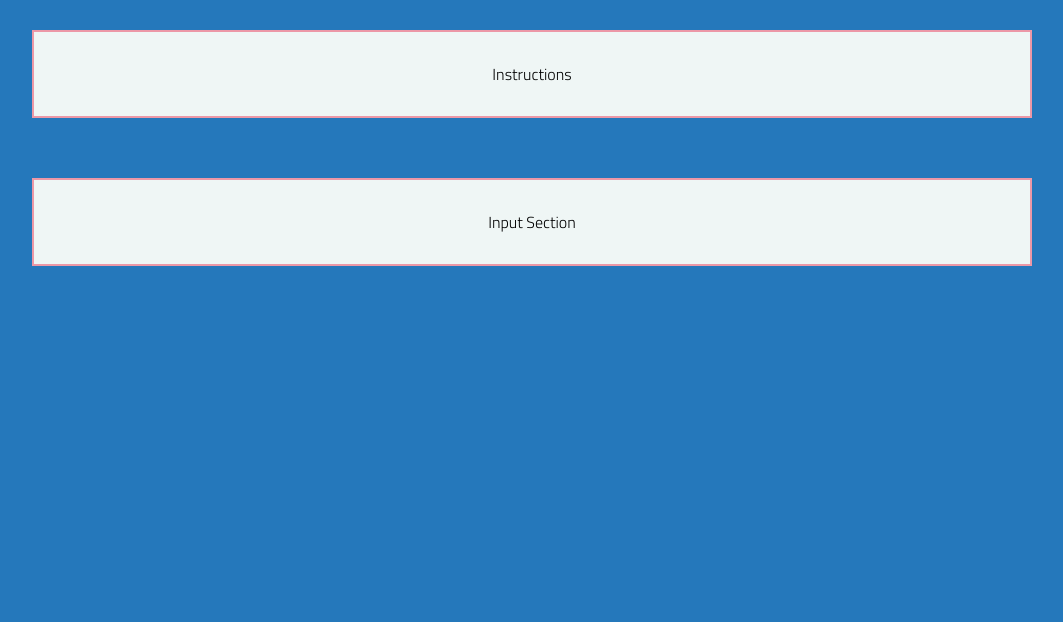
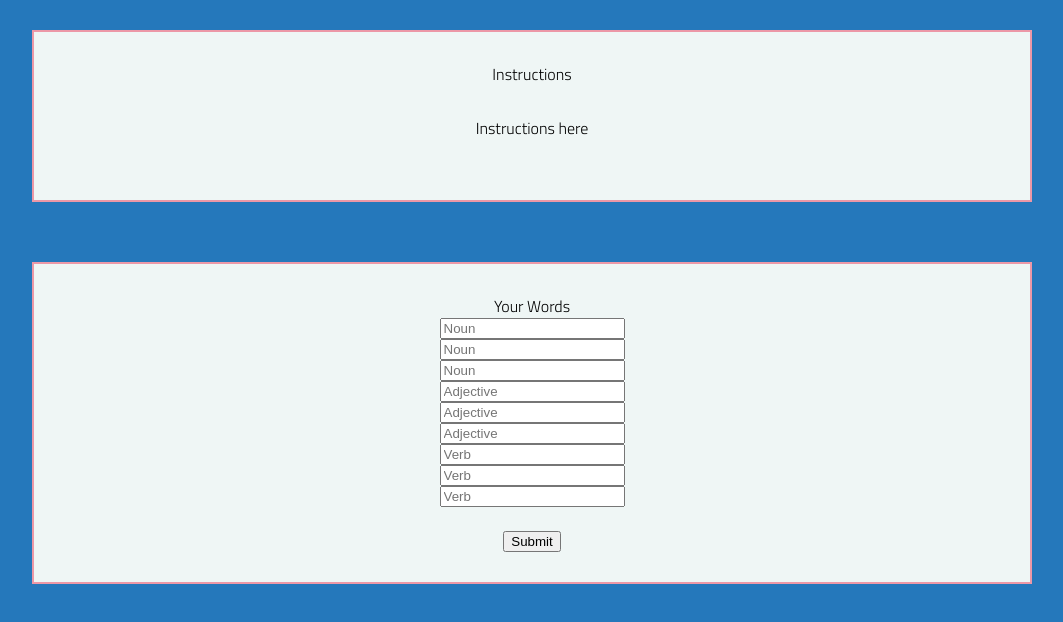
Before and after one commit to michmitz/madlib-game, a plain HTML site: page index.html in a window 1280 px wide. Shown: the whole page, without its empty margins (108-1171 px from the left). Drawn offline with Linux system fonts and the light colour scheme.

Commit message:
added inputs

```diff
--- a/index.html
+++ b/index.html
@@ -17,8 +17,20 @@
     <main>
         <section class="main-section">
             <div class="instructions">Instructions</div>
+            <p>Instructions here</p>
         </section>
-        <section class="inputsection">Input Section
+        <section class="inputsection">Your Words
+            <input class="noun" id="noun-1" placeholder="Noun">
+            <input class="noun" id="noun-2" placeholder="Noun">
+            <input class="noun" id="noun-3" placeholder="Noun">
+            <input class="adjective" id="adj-1" placeholder="Adjective">
+            <input class="adjective" id="adj-2" placeholder="Adjective">
+            <input class="adjective" id="adj-3" placeholder="Adjective">
+            <input class="verb" id="verb-1" placeholder="Verb">
+            <input class="verb" id="verb-1" placeholder="Verb">
+            <input class="verb" id="verb-1" placeholder="Verb">
+            <br>
+            <button id="button">Submit</button>
         </section>
     </main>
 
```
